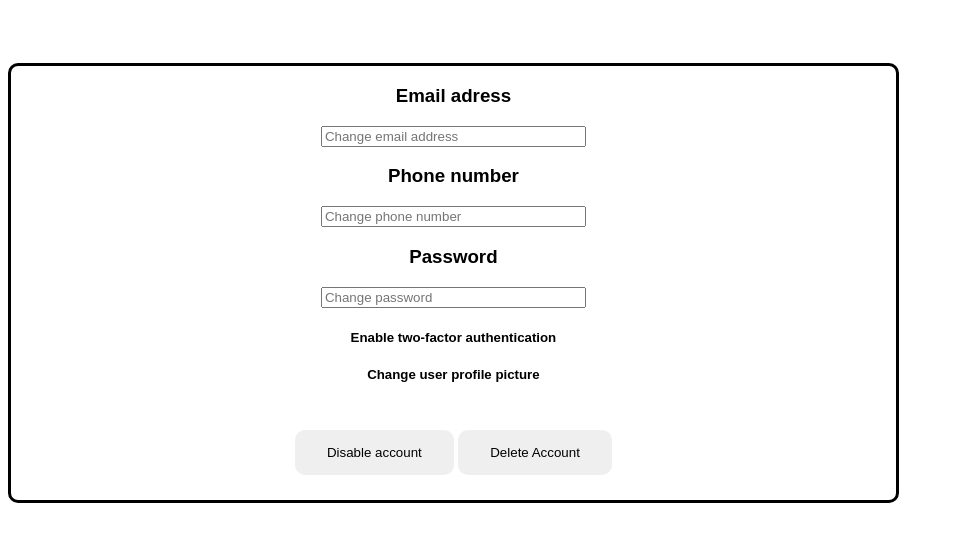
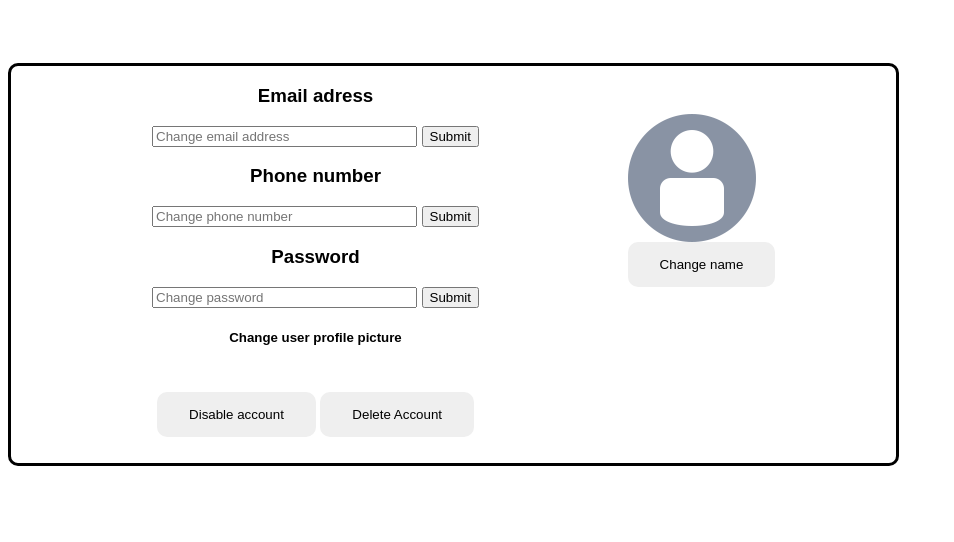
Before and after one commit to MaxBeck02/WithFriends, a PHP site: page /Setting-page.php in a window 1280 px wide. Shown: the top 542 px of the page, without its empty margins (0-954 px from the left). Run offline with PHP 8.4, Linux system fonts and the light colour scheme.

Commit message:
added/fixed flex pfp

```diff
--- a/CSS/Stylesheet.css
+++ b/CSS/Stylesheet.css
@@ -29,3 +29,23 @@ body{
    padding: 15px 32px;
    border-radius: 10px;
  }
+
+#pfp {
+  display: flex;
+  margin-top: -10vw;
+  height: 10vw;
+  width: 10vw;
+}
+
+#pfp:hover {
+  background-image: url('./img/ChangePFP');
+  margin-top: -10vw;
+  height: 10vw;
+  width: 10vw;
+}
+
+#dubb{
+  flex-direction: row;
+  justify-content: space-between;
+  margin: 0 5vw;
+}
--- a/Setting-page.php
+++ b/Setting-page.php
@@ -5,28 +5,41 @@
     <meta http-equiv="X-UA-Compatible" content="IE=edge">
     <meta name="viewport" content="width=device-width, initial-scale=1.0">
     <link rel="stylesheet" href="./CSS/Stylesheet.css">
-    <title>Document</title>
+    <title>Setting page</title>
 </head>
 <body>
     <div id="box1">
+        <div id="dubb">
         <break>
 
         <h3>Email adress</h3>
             <input name="Change email address" placeholder="Change email address" maxlength="100" size="30">
+            <input type="submit" value="Submit">
 
         <h3>Phone number</h3>
             <input name="Change phone number" placeholder="Change phone number" maxlength="100" size="30">
+            <input type="submit" value="Submit"> <!--No submit location and no connection-->
 
         <h3>Password</h3>
             <input name="Change password" placeholder="Change password" maxlength="100" size="30">
+            <input type="submit" value="Submit"> <!--No submit location and no connection-->
 
-        <h5>Enable two-factor authentication</h5>
         <h5>Change user profile picture</h5>
 
         <div id="buttons">
-            <button> Disable account</button>
-            <button> Delete Account</button>
+            <button>Disable account</button>
+            <!-- code for acc disable-->
+            <button>Delete Account</button>
+            <!--code for acc delete -->
         </div>
-</div>
+        </div>
+            <div id="dubb">
+                <a href="#"> <!--add href to file exploder-->
+                    <img src='./img/default-avatar.png' id="pfp" onmouseover="this.src='./img/ChangePFP.png';" onmouseout="this.src='./img/default-avatar.png';" />
+                </a>
+                <button>Change name</button> <!--No submit location and no connection-->
+            </div>
+    </div>
+
 </body>
 </html>
```
Also changed, not shown: img/ChangePFP.png (added), img/default-avatar.png (added).
